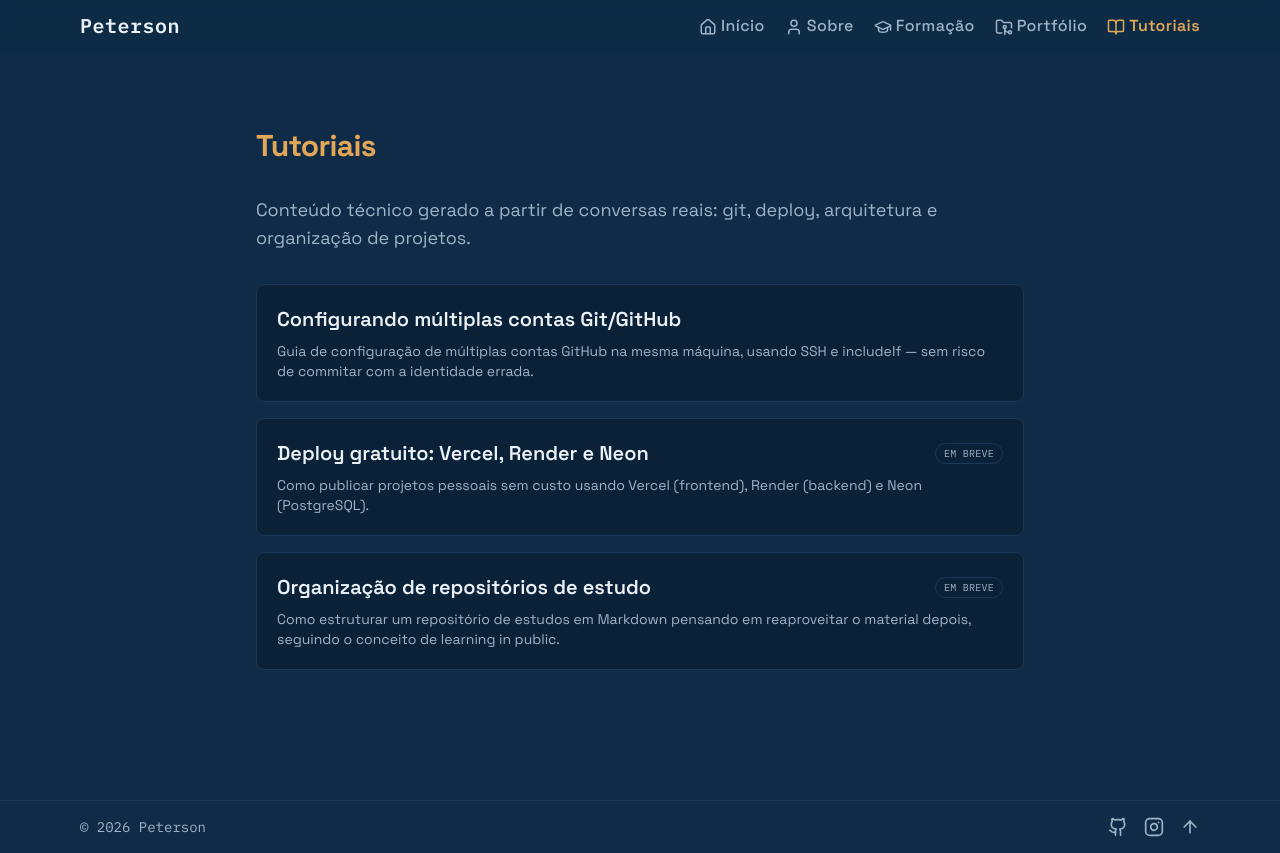
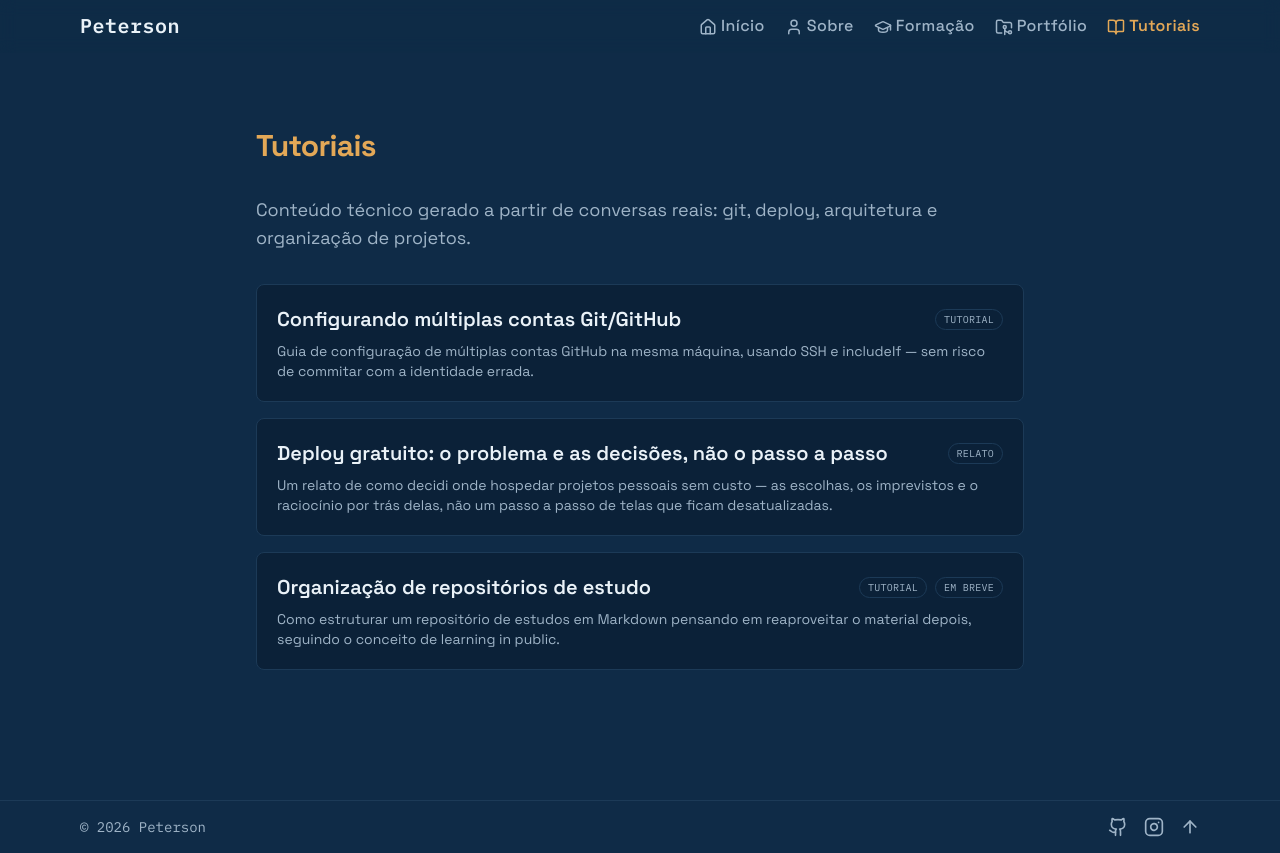
Before and after one commit to petersonros/website, a Next.js app: page /tutoriais in a window 1280 px wide. Built offline with nearby package versions, Linux system fonts and the light colour scheme.

Commit message:
content(tutoriais): publica relato de deploy gratuito e adiciona etiqueta tutorial/relato\n\n Closes #7

```diff
--- a/src/app/tutoriais/page.tsx
+++ b/src/app/tutoriais/page.tsx
@@ -35,11 +35,16 @@ export default function TutoriaisPage() {
             >
               <div className="flex items-center justify-between gap-2 mb-2">
                 <h2 className="text-xl font-semibold">{entry.title}</h2>
-                {entry.status === "em-breve" && (
-                  <span className="font-mono text-[10px] uppercase tracking-wide border border-border rounded-full px-2 py-0.5 text-muted-foreground shrink-0">
-                    em breve
+                <div className="flex items-center gap-2 shrink-0">
+                  <span className="font-mono text-[10px] uppercase tracking-wide border border-border rounded-full px-2 py-0.5 text-muted-foreground">
+                    {entry.kind === "relato" ? "Relato" : "Tutorial"}
                   </span>
-                )}
+                  {entry.status === "em-breve" && (
+                    <span className="font-mono text-[10px] uppercase tracking-wide border border-border rounded-full px-2 py-0.5 text-muted-foreground">
+                      em breve
+                    </span>
+                  )}
+                </div>
               </div>
               <p className="text-muted-foreground text-sm">{entry.summary}</p>
             </Link>
--- a/src/content/tutoriais/deploy-gratuito.mdx
+++ b/src/content/tutoriais/deploy-gratuito.mdx
@@ -1,14 +1,50 @@
 ---
-title: "Deploy gratuito: Vercel, Render e Neon"
-summary: "Como publicar projetos pessoais sem custo usando Vercel (frontend), Render (backend) e Neon (PostgreSQL)."
-date: "2026-09-10"
-status: "em-breve"
+title: "Deploy gratuito: o problema e as decisões, não o passo a passo"
+summary: "Um relato de como decidi onde hospedar projetos pessoais sem custo — as escolhas, os imprevistos e o raciocínio por trás delas, não um passo a passo de telas que ficam desatualizadas."
+date: "2026-09-23"
+status: "publicado"
+kind: "relato"
 tags: ["deploy", "vercel", "render", "neon"]
 ---
 
-Notas práticas sobre publicar projetos pessoais sem custo: Vercel para o
-frontend Next.js, Render para serviços backend Node/Express e Neon como banco
-PostgreSQL gratuito — a mesma combinação usada no projeto Conquista.
+## Por que um relato, não um tutorial
 
-> **Em breve.** Este tutorial ainda não foi escrito — o passo a passo completo
-> será publicado aqui assim que o material de origem for organizado.
+Plataforma de deploy muda de interface, de preço e de limite do plano gratuito com uma frequência que nenhum tutorial de "clique aqui, depois aqui" acompanha. Um passo a passo escrito hoje corre risco real de estar errado daqui a poucos meses. O raciocínio por trás de cada escolha, não — por isso este texto conta **o problema e as decisões**, não os cliques. A ideia é que, lendo isso, você consiga montar seu próprio caminho na plataforma que escolher, mesmo que a tela dela seja diferente da que eu vi.
+
+## O problema
+
+Eu precisava publicar um sistema real — não um projeto de estudo, algo que pessoas de verdade iriam usar — sem nenhum custo envolvido. O sistema era feito em Next.js, com um banco de dados relacional por trás.
+
+## Primeira decisão: onde roda o quê
+
+Como o projeto era um Next.js completo (frontend e as rotas de API juntos, sem um servidor de backend separado), a primeira decisão foi simples: uma plataforma feita pra hospedar esse tipo de aplicação resolve os dois lados de uma vez, sem precisar administrar servidor nenhum. O banco de dados é outra história — a maioria dessas plataformas de frontend não hospeda banco, então precisei de um serviço separado só pra isso.
+
+Pra esse banco, o critério que mais pesou não foi "qual é mais famoso", foi um detalhe técnico específico: procurar um banco **serverless**, que "dorme" quando ninguém está usando e acorda sozinho quando chega uma requisição. Pra um sistema interno, de uso esporádico, isso é a diferença entre o plano gratuito durar pra sempre ou estourar rápido — bancos tradicionais cobram (ou limitam) pelo tempo que ficam ligados, não só pelo espaço usado.
+
+## O imprevisto: só um projeto grátis por conta
+
+Já no meio da configuração, esbarrei numa regra que não tinha lido antes: o plano gratuito do provedor de banco que escolhi permitia **só um projeto por conta** — e eu já tinha outro projeto pessoal (sem relação nenhuma com esse) usando essa mesma conta.
+
+Três caminhos possíveis:
+1. Criar uma **segunda conta** só pra esse projeto novo
+2. **Migrar** pra outra plataforma de banco, começando do zero
+3. Usar a **mesma conta e o mesmo projeto**, mas isolando os dados numa base separada dentro dele
+
+Descartei a primeira de cara — a maioria desses serviços proíbe explicitamente múltiplas contas gratuitas pra burlar o limite, nos termos de uso; não é um risco que vale correr por conveniência. Entre migrar e isolar, migrar significava reaprender uma plataforma nova sem necessidade nenhuma, já que a que eu tinha resolvia perfeitamente o problema técnico. Fui pela terceira opção: um banco novo, isolado, dentro do mesmo projeto/conta já existente. Resolveu sem custo, sem burlar termo nenhum, e sem aprender nada novo.
+
+## Quando o mesmo molde não serve
+
+Outro projeto meu, mais tarde, não se encaixava nesse formato — precisava de um processo de backend rodando de verdade (não só rotas de API dentro de um app de frontend), então usei um provedor diferente, pensado especificamente pra hospedar esse tipo de serviço contínuo.
+
+A primeira plataforma que escolhi pra isso deu um problema de autenticação que não consegui contornar — tentei por um tempo, e a solução mais prática acabou sendo migrar pra um provedor concorrente, com um fluxo de configuração mais direto pro que eu precisava. A lição aqui não foi técnica, foi de postura: a primeira escolha de plataforma não é definitiva, e trocar não é fracasso — é só reconhecer rápido quando algo não está fluindo e não insistir por teimosia.
+
+## O que vale carregar disso, independente de qual plataforma você escolher
+
+- Pra projetos de baixo tráfego, prefira serviços que "dormem" quando ociosos — é o que faz o plano gratuito durar
+- Descubra os limites do plano gratuito (quantos projetos, quantas contas) **antes** de esbarrar neles no meio do trabalho, não depois
+- Isolar dados dentro da mesma conta/projeto costuma resolver conflito de "só um projeto grátis", sem precisar multiplicar contas nem migrar de plataforma
+- Não tenha apego à primeira escolha — troca de provedor no meio do caminho é normal, principalmente enquanto o projeto ainda é pequeno e a migração é barata
+
+## Como usar isso na prática
+
+Quando for escolher sua própria stack de deploy gratuito, procure a documentação oficial e atual da plataforma que te interessar — ela vai ter os números certos de hoje, que este texto propositalmente não fixa. O que eu espero que fique é o **tipo de pergunta** a fazer antes de decidir: esse serviço dorme quando ocioso? Quantos projetos grátis eu tenho direito? O que acontece se eu precisar de um segundo projeto? Essas perguntas continuam valendo, mesmo quando as respostas específicas mudam.
--- a/src/content/tutoriais/git-multiplas-contas.mdx
+++ b/src/content/tutoriais/git-multiplas-contas.mdx
@@ -3,6 +3,7 @@ title: "Configurando múltiplas contas Git/GitHub"
 summary: "Guia de configuração de múltiplas contas GitHub na mesma máquina, usando SSH e includeIf — sem risco de commitar com a identidade errada."
 date: "2026-09-23"
 status: "publicado"
+kind: "tutorial"
 tags: ["git", "ssh", "github"]
 ---
 
--- a/src/content/tutoriais/organizacao-repositorios-estudo.mdx
+++ b/src/content/tutoriais/organizacao-repositorios-estudo.mdx
@@ -3,6 +3,7 @@ title: "Organização de repositórios de estudo"
 summary: "Como estruturar um repositório de estudos em Markdown pensando em reaproveitar o material depois, seguindo o conceito de learning in public."
 date: "2026-09-03"
 status: "em-breve"
+kind: "tutorial"
 tags: ["organização", "estudos", "markdown"]
 ---
 
--- a/src/types/index.ts
+++ b/src/types/index.ts
@@ -27,6 +27,7 @@ export type ProjectCardProps = {
 export type Project = ProjectCardProps;
 
 export type ContentStatus = "em-breve" | "publicado";
+export type ContentKind = "tutorial" | "relato";
 export type ScratchCategory = "movement" | "control" | "operators";
 
 export type ContentEntryMeta = {
@@ -35,6 +36,7 @@ export type ContentEntryMeta = {
   summary: string;
   date: string;
   status: ContentStatus;
+  kind?: ContentKind;
   tags?: string[];
   category?: ScratchCategory;
   aula?: number;
```
